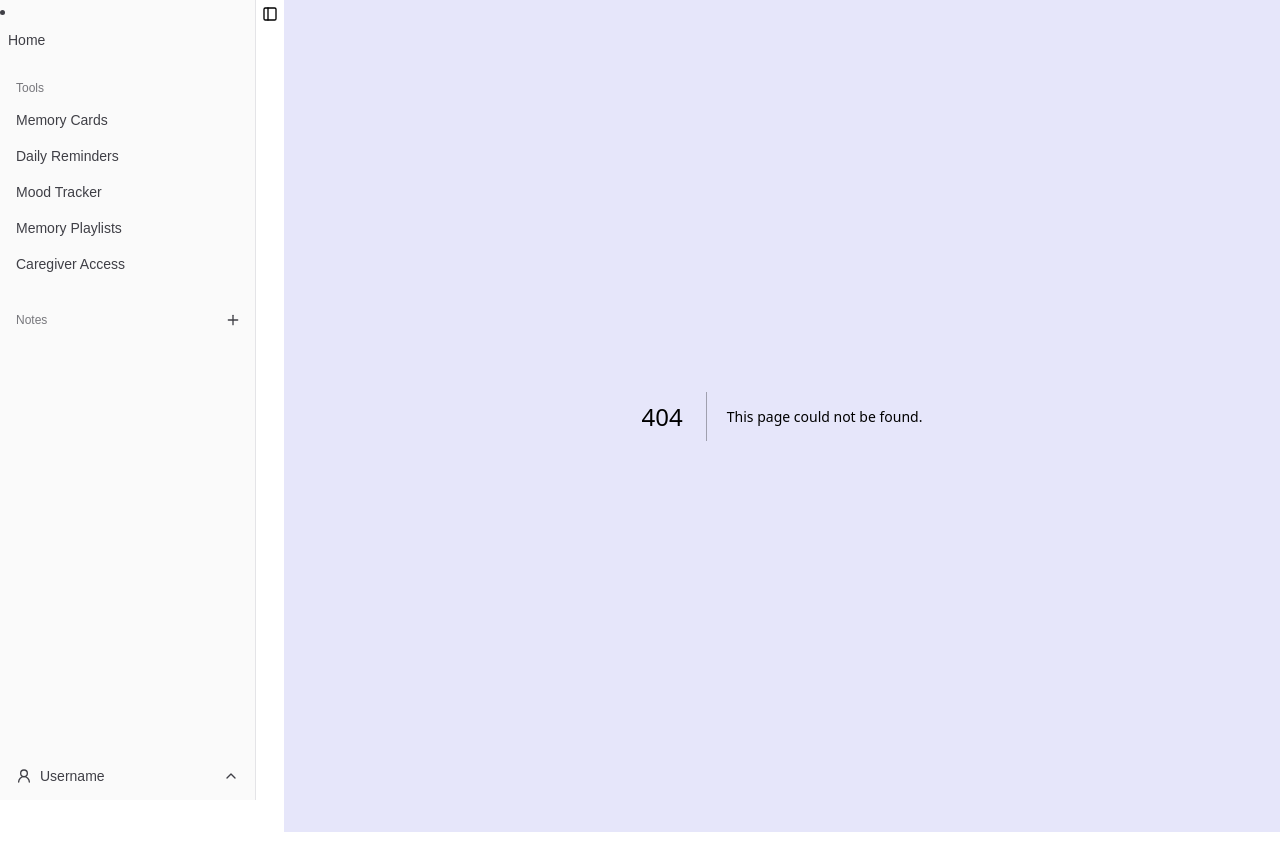
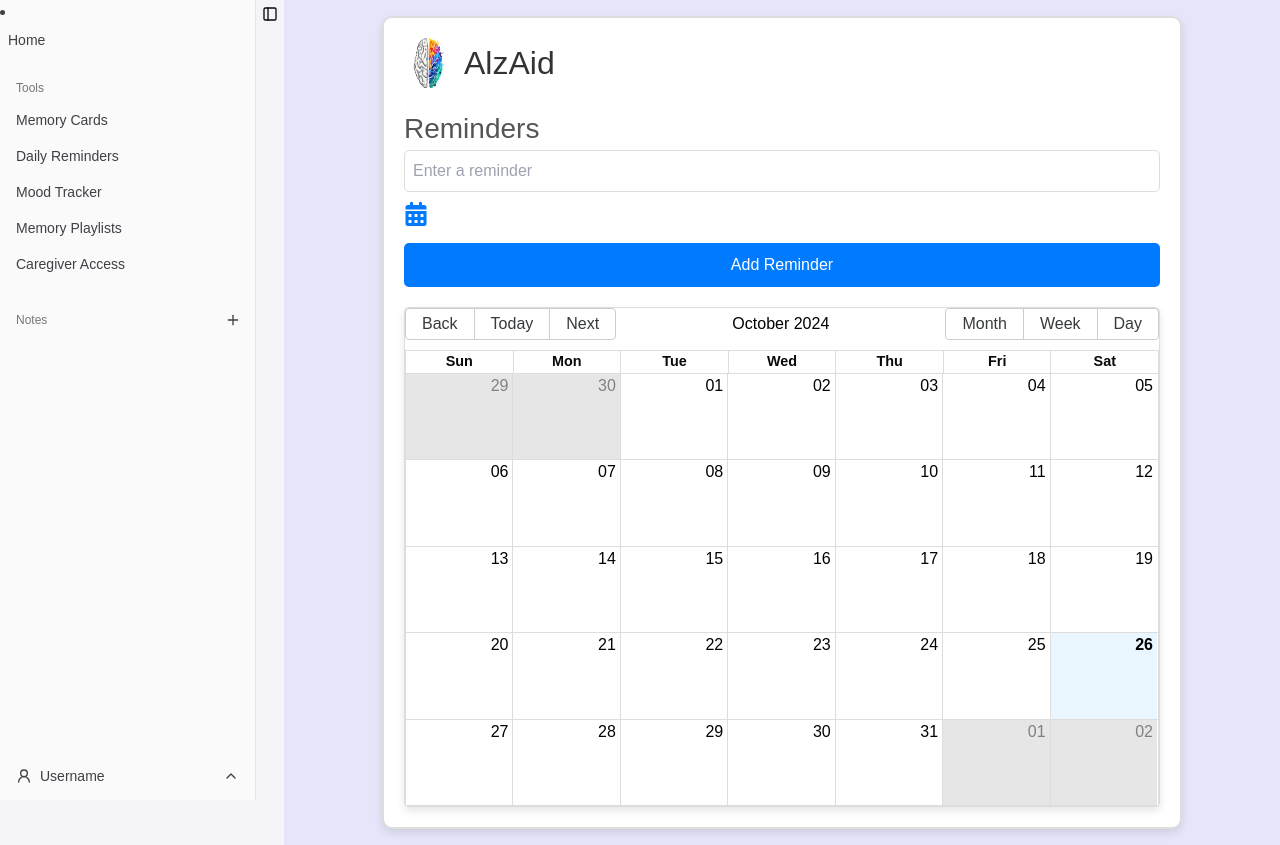
Before and after one commit to hmonga/HackRU-Fall-24, a Next.js app: page /Reminder in a window 1280 px wide. Before the commit this address had no page. Built offline with nearby package versions, Linux system fonts and the light colour scheme.

Commit message:
Reminder added

```diff
--- /dev/null
+++ b/app/Reminder/CustomToolbar.tsx
@@ -0,0 +1,46 @@
+import React from 'react';
+import { ToolbarProps } from 'react-big-calendar';
+
+const CustomToolbar: React.FC<ToolbarProps<{ id: number; title: string; start: Date; end: Date; }, object>> = (toolbar) => {
+  const goToBack = () => {
+    toolbar.onNavigate('PREV');
+  };
+
+  const goToNext = () => {
+    toolbar.onNavigate('NEXT');
+  };
+
+  const goToCurrent = () => {
+    toolbar.onNavigate('TODAY');
+  };
+
+  const goToMonthView = () => {
+    toolbar.onView('month');
+  };
+
+  const goToWeekView = () => {
+    toolbar.onView('week');
+  };
+
+  const goToDayView = () => {
+    toolbar.onView('day');
+  };
+
+  return (
+    <div className="rbc-toolbar">
+      <span className="rbc-btn-group">
+        <button type="button" onClick={goToBack}>Back</button>
+        <button type="button" onClick={goToCurrent}>Today</button>
+        <button type="button" onClick={goToNext}>Next</button>
+      </span>
+      <span className="rbc-toolbar-label">{toolbar.label}</span>
+      <span className="rbc-btn-group">
+        <button type="button" onClick={goToMonthView}>Month</button>
+        <button type="button" onClick={goToWeekView}>Week</button>
+        <button type="button" onClick={goToDayView}>Day</button>
+      </span>
+    </div>
+  );
+};
+
+export default CustomToolbar;
--- /dev/null
+++ b/app/Reminder/customCalendarStyles.css
@@ -0,0 +1,33 @@
+/* customCalendarStyles.css */
+.rbc-month-view .rbc-date-cell {
+    color: black; /* Change the color of the date numbers in month view */
+}
+
+.rbc-month-view .rbc-off-range {
+    color: gray; /* Change the color of the dates that are not in the current month */
+}
+
+.rbc-time-view .rbc-time-header-cell {
+    color: black; /* Change the color of the date numbers in week and day view */
+}
+
+.rbc-time-view .rbc-time-header-gutter {
+    color: black; /* Change the color of the time gutter in week and day view */
+}
+
+.rbc-time-view .rbc-time-content {
+    color: black; /* Change the color of the time content in week and day view */
+}
+
+.rbc-toolbar-label {
+    color: black; /* Change the color of the month name in the toolbar */
+}
+
+.rbc-time-view .rbc-current-time-indicator {
+    background-color: green !important; /* Change the color of the current time indicator line */
+    height: 2px !important; /* Adjust the thickness of the line if needed */
+    z-index: 10 !important; /* Ensure the line is on top of other elements */
+    border: none !important; /* Ensure no border is applied */
+    position: absolute !important; /* Ensure the position is absolute */
+    width: 100% !important; /* Ensure the line spans the entire width */
+}
--- /dev/null
+++ b/app/Reminder/page.tsx
@@ -0,0 +1,123 @@
+"use client";
+
+import React, { useState, useEffect } from 'react';
+import DatePicker from 'react-datepicker';
+import { FaCalendarAlt, FaTrashAlt } from 'react-icons/fa';
+import { Calendar, momentLocalizer } from 'react-big-calendar';
+import moment from 'moment';
+import 'react-datepicker/dist/react-datepicker.css';
+import 'react-big-calendar/lib/css/react-big-calendar.css';
+import './style.css';
+import './customCalendarStyles.css'; // Import the custom styles
+import CustomToolbar from './CustomToolbar'; // Adjust the import path as necessary
+import brainLogo from './brain.png'; // Adjust the import path as necessary
+
+const localizer = momentLocalizer(moment);
+
+const UsersPage = () => {
+  const [reminders, setReminders] = useState<{ text: string; date: Date }[]>([]);
+  const [newReminder, setNewReminder] = useState<string>('');
+  const [selectedDate, setSelectedDate] = useState<Date | null>(null);
+  const [isDatePickerOpen, setIsDatePickerOpen] = useState<boolean>(false);
+  const [currentDate, setCurrentDate] = useState<Date>(new Date());
+
+  useEffect(() => {
+    const interval = setInterval(() => {
+      setCurrentDate(new Date());
+    }, 60000); // Update every minute
+
+    return () => clearInterval(interval);
+  }, []);
+
+  const addReminder = () => {
+    if (newReminder.trim() && selectedDate) {
+      setReminders([...reminders, { text: newReminder, date: selectedDate }]);
+      setNewReminder('');
+      setSelectedDate(null);
+    }
+  };
+
+  const deleteReminder = (index: number) => {
+    const updatedReminders = reminders.filter((_, i) => i !== index);
+    setReminders(updatedReminders);
+  };
+
+  const events = reminders.map((reminder, index) => ({
+    id: index,
+    title: reminder.text,
+    start: new Date(reminder.date),
+    end: new Date(reminder.date),
+  }));
+
+  return (
+    <div className="container">
+      <header className="header">
+        <img src={brainLogo.src} alt="Brain Logo" className="logo" />
+        <h1 className="title">AlzAid</h1>
+      </header>
+      <h2 className="subtitle">Reminders</h2>
+      <input
+        type="text"
+        value={newReminder}
+        onChange={(e) => setNewReminder(e.target.value)}
+        placeholder="Enter a reminder"
+        className="input"
+        style={{ color: 'black', backgroundColor: 'white' }} // Custom styles for input field
+      />
+      <div className="datepicker-container">
+        <FaCalendarAlt
+          onClick={() => setIsDatePickerOpen(!isDatePickerOpen)}
+          className="calendar-icon"
+        />
+        {isDatePickerOpen && (
+          <DatePicker
+            selected={selectedDate}
+            onChange={(date: Date | null) => setSelectedDate(date)}
+            showTimeSelect
+            dateFormat="Pp"
+            inline
+          />
+        )}
+      </div>
+      <button onClick={addReminder} className="add-button">
+        Add Reminder
+      </button>
+      <ul className="reminder-list">
+        {reminders.map((reminder, index) => (
+          <li key={index} className="reminder-item">
+            <div>
+              <strong style={{ color: 'black' }}>{reminder.text}</strong> - {reminder.date.toLocaleString()}
+            </div>
+            <FaTrashAlt
+              onClick={() => deleteReminder(index)}
+              className="delete-icon"
+            />
+          </li>
+        ))}
+      </ul>
+      <div className="calendar-container">
+        <Calendar
+          localizer={localizer}
+          events={events}
+          startAccessor="start"
+          endAccessor="end"
+          style={{ height: '100%' }}
+          components={{
+            toolbar: CustomToolbar,
+          }}
+          defaultDate={currentDate}
+          eventPropGetter={(event) => ({
+            style: {
+              backgroundColor: '#3174ad', // Customize the background color
+              color: 'white', // Customize the text color
+              borderRadius: '5px',
+              border: 'none',
+            },
+          })}
+        />
+      </div>
+    </div>
+  );
+};
+
+export default UsersPage;
--- /dev/null
+++ b/app/Reminder/style.css
@@ -0,0 +1,120 @@
+.custom-date-picker input {
+    color: red !important;
+  }
+  body {
+    font-family: 'Arial', sans-serif;
+    background-color: #f4f4f9;
+    margin: 0;
+    padding: 0;
+  }
+
+  .container {
+    border: 2px solid #ddd;
+    padding: 20px;
+    border-radius: 10px;
+    max-width: 800px;
+    margin: auto;
+    background-color: #fff;
+    box-shadow: 0 4px 8px rgba(0, 0, 0, 0.1);
+  }
+
+  .header {
+    display: flex;
+    align-items: center;
+    margin-bottom: 20px;
+  }
+
+  .logo {
+    width: 50px;
+    height: 50px;
+    margin-right: 10px;
+  }
+
+  .title {
+    font-size: 32px;
+    margin: 0;
+    color: #333;
+  }
+
+  .subtitle {
+    font-size: 28px;
+    color: #555;
+  }
+
+  .input {
+    margin-bottom: 10px;
+    width: 100%;
+    padding: 8px;
+    box-sizing: border-box;
+    border: 1px solid #ddd;
+    border-radius: 5px;
+  }
+
+  .datepicker-container {
+    position: relative;
+    display: inline-block;
+    margin-bottom: 10px;
+  }
+
+  .calendar-icon {
+    cursor: pointer;
+    font-size: 24px;
+    color: #007BFF;
+    transition: color 0.3s;
+  }
+
+  .calendar-icon:hover {
+    color: #0056b3;
+  }
+
+  .add-button {
+    width: 100%;
+    padding: 10px;
+    background-color: #007BFF;
+    color: white;
+    border: none;
+    border-radius: 5px;
+    cursor: pointer;
+    transition: background-color 0.3s;
+  }
+
+  .add-button:hover {
+    background-color: #0056b3;
+  }
+
+  .reminder-list {
+    list-style-type: none;
+    padding: 0;
+    margin-top: 20px;
+  }
+
+  .reminder-item {
+    margin-bottom: 10px;
+    padding: 10px;
+    border: 1px solid #ddd;
+    border-radius: 5px;
+    display: flex;
+    justify-content: space-between;
+    align-items: center;
+    background-color: #f9f9f9;
+    box-shadow: 0 2px 4px rgba(0, 0, 0, 0.1);
+  }
+
+  .delete-icon {
+    cursor: pointer;
+    color: red;
+    transition: color 0.3s;
+  }
+
+  .delete-icon:hover {
+    color: darkred;
+  }
+
+  .calendar-container {
+    height: 500px;
+    margin-top: 20px;
+    border: 1px solid #ddd;
+    border-radius: 5px;
+    background-color: #fff;
+    box-shadow: 0 4px 8px rgba(0, 0, 0, 0.1);
+  }
```
Also changed, not shown: tsconfig.json (added, +35 -0 lines), app/Reminder/brain.png (added).
